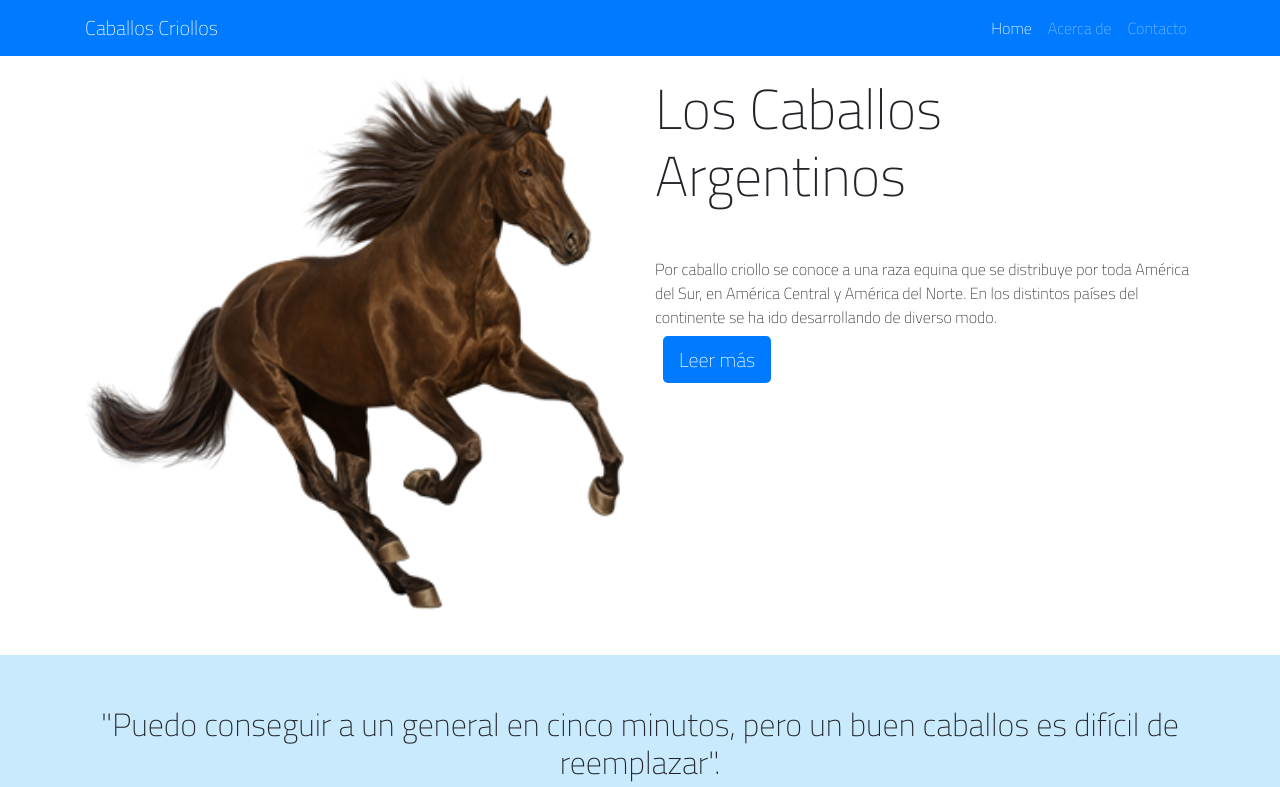
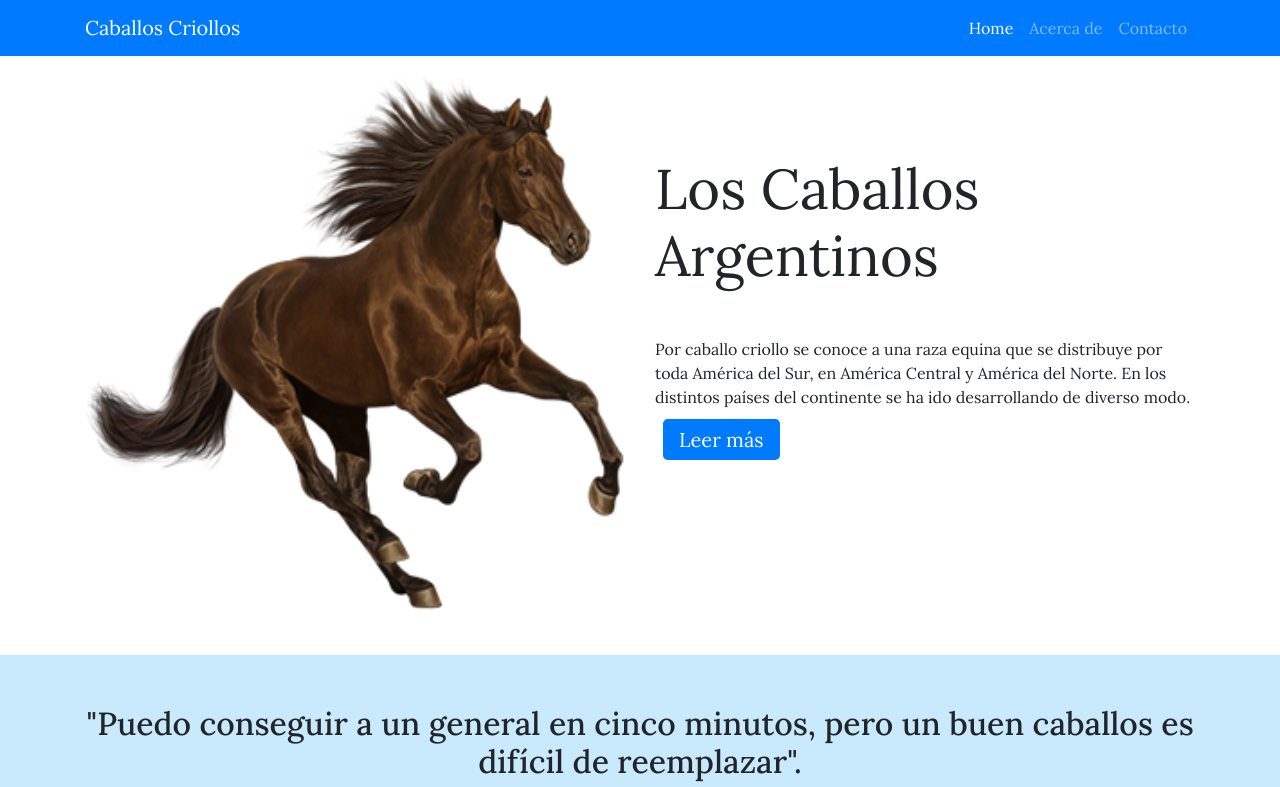
Before and after one commit to Lucasfranco1/Lading-Page-Caballos-Argentinos, a plain HTML site: page index.html in a window 1280 px wide. Shown: the top 787 px of the page. Drawn offline with nearby package versions, Linux system fonts and the light colour scheme.

Commit message:
Fixes in desing

```diff
--- a/css/main.css
+++ b/css/main.css
@@ -1,5 +1,12 @@
+html, body{
+	overflow-x: hidden;
+}
+
 body{
-    font-family: 'Titillium Web', sans-serif;
+	font-family: 'Lora', serif;
+}
+.section-title{
+	margin-top: 5rem;
 }
 header{
     margin-top: 75px;
--- a/index.html
+++ b/index.html
@@ -1,5 +1,6 @@
 <!DOCTYPE html>
 <html lang="en">
+
 <head>
   <meta charset="UTF-8">
   <meta http-equiv="X-UA-Compatible" content="IE=edge">
@@ -8,29 +9,33 @@
   <!-- Fonts Google -->
   <link rel="preconnect" href="https://fonts.googleapis.com">
   <link rel="preconnect" href="https://fonts.gstatic.com" crossorigin>
-<link href="https://fonts.googleapis.com/css2?family=Titillium+Web:wght@200&display=swap" rel="stylesheet">
+  <link href="https://fonts.googleapis.com/css2?family=Lora:wght@400;500;600;700&display=swap" rel="stylesheet">
+  <link rel="shortcut icon" href="/img/vector_horse.png" type="image/x-icon">
   <!-- BOOTSTRAP -->
 
-    <link rel="stylesheet" href="https://cdn.jsdelivr.net/npm/bootstrap@4.6.0/dist/css/bootstrap.min.css" integrity="sha384-B0vP5xmATw1+K9KRQjQERJvTumQW0nPEzvF6L/Z6nronJ3oUOFUFpCjEUQouq2+l" crossorigin="anonymous">
+  <link rel="stylesheet" href="https://cdn.jsdelivr.net/npm/bootstrap@4.6.0/dist/css/bootstrap.min.css"
+    integrity="sha384-B0vP5xmATw1+K9KRQjQERJvTumQW0nPEzvF6L/Z6nronJ3oUOFUFpCjEUQouq2+l" crossorigin="anonymous">
 
   <!-- Scroll Reveal -->
   <script src="https://unpkg.com/scrollreveal/dist/scrollreveal.min.js"></script>
   <!-- CUSTOM CSS -->
   <link rel="stylesheet" href="css/main.css">
   <!-- Estilos de los botones -->
-	<link rel="stylesheet" href="css/uno.css">
+  <link rel="stylesheet" href="css/button-one.css">
 
 </head>
+
 <body>
   <!-- NAVBAR -->
   <nav class="navbar navbar-expand-lg navbar-dark bg-primary fixed-top">
     <div class="container">
       <a class="navbar-brand" href="#">Caballos Criollos</a>
-        <button class="navbar-toggler" type="button" data-toggle="collapse" data-target="#navbarNav" aria-controls="navbarNav" aria-expanded="false" aria-label="Toggle navigation">
+      <button class="navbar-toggler" type="button" data-toggle="collapse" data-target="#navbarNav"
+        aria-controls="navbarNav" aria-expanded="false" aria-label="Toggle navigation">
         <span class="navbar-toggler-icon"></span>
       </button>
       <div class="collapse navbar-collapse" id="navbarNav">
-          <ul class="navbar-nav ml-auto" >
+        <ul class="navbar-nav ml-auto">
           <li class="nav-item active">
             <a class="nav-link" href="#header">Home <span class="sr-only">(current)</span></a>
           </li>
@@ -57,9 +62,11 @@
         </div>
         <div class="col-md-6">
           <div class="header-content-right">
-                        <h1 class="display-4">Los Caballos Argentinos</h1>
-                        <p class="mt-5">Por caballo criollo se conoce a una raza equina que se distribuye por toda América del Sur, en América Central y América del Norte. En los distintos países del continente se ha ido desarrollando de diverso modo. </p>
-                        <a href="#" class="bnt btn-primary btn-lg m-2 header-btn " >Leer más</a>
+            <h1 class="display-4 section-title">Los Caballos Argentinos</h1>
+            <p class="mt-5">Por caballo criollo se conoce a una raza equina que se distribuye por toda América del Sur,
+              en América Central y América del Norte. En los distintos países del continente se ha ido desarrollando de
+              diverso modo. </p>
+            <a href="#" class="bnt btn-primary btn-lg m-2 header-btn ">Leer más</a>
           </div>
         </div>
 
@@ -87,9 +94,14 @@
         </div>
         <div class="col-md-6 my-auto">
           <div class="info-rignt">
-                          <h1>Orígenes</h1>
+            <h1 class="section-title">Orígenes</h1>
             <p>
-                            El caballo criollo es descendiente del caballo ibérico traído por los conquistadores españoles a América. Un compuesto genético de caballos derivado del caballo berberisco del norte de África, del caballo del Valle del Guadalquivir en Andalucía y otros que se agrupaban en el género de caballos de trabajo llamados "jacas" o "rocines". Ya en América, algunos de ellos escaparon de las haciendas y misiones religiosas. En el campo formaron grandes manadas y una vez expuestos a un entorno salvaje, la selección natural y la endogamia, les fijaron características genéticas propias.
+              El caballo criollo es descendiente del caballo ibérico traído por los conquistadores españoles a América.
+              Un compuesto genético de caballos derivado del caballo berberisco del norte de África, del caballo del
+              Valle del Guadalquivir en Andalucía y otros que se agrupaban en el género de caballos de trabajo llamados
+              "jacas" o "rocines". Ya en América, algunos de ellos escaparon de las haciendas y misiones religiosas. En
+              el campo formaron grandes manadas y una vez expuestos a un entorno salvaje, la selección natural y la
+              endogamia, les fijaron características genéticas propias.
             </p>
             <a href="#" class="btn btn-primary btn-lg">Leer más</a>
           </div>
@@ -105,19 +117,26 @@
       <div class="row my-5">
         <div class="col-md-6">
           <h2 style="text-align: center;">Casi perdido</h2>
-                      <p style="padding-left: 20px;">Después de 1816, tras la independencia y debido a la creciente europeización en todos los ámbitos de la vida argentina, el caballo criollo fue dejado de lado como raza y mestizado con sangres extranjeras en la creencia de que así se lo mejoraría. Se lograron caballos de mayor altura y más veloces, pero todo ello en detrimento de la resistencia a la fatiga y a las condiciones extremas.</p>
+          <p style="padding-left: 20px;">Después de 1816, tras la independencia y debido a la creciente europeización en
+            todos los ámbitos de la vida argentina, el caballo criollo fue dejado de lado como raza y mestizado con
+            sangres extranjeras en la creencia de que así se lo mejoraría. Se lograron caballos de mayor altura y más
+            veloces, pero todo ello en detrimento de la resistencia a la fatiga y a las condiciones extremas.</p>
 
         </div>
         <div class="col-md-6">
           <h2>La recuperación</h2>
-                      <p style="padding-right: 20px;"> Hubo un grupo de estancieros leales a las aptitudes del caballo criollo, que mantuvo sus animales sin mestizar, con las características adquiridas a través de 400 años de selección natural. A principios del Siglo XX, pese a todo, aún existían caballadas salvajes en la Patagonia, y también cerca de Buenos Aires, en los relictos de Sierras de la Ventania o Sierras de la Ventana y Sierras de Tandilia.</p>
+          <p style="padding-right: 20px;"> Hubo un grupo de estancieros leales a las aptitudes del caballo criollo, que
+            mantuvo sus animales sin mestizar, con las características adquiridas a través de 400 años de selección
+            natural. A principios del Siglo XX, pese a todo, aún existían caballadas salvajes en la Patagonia, y también
+            cerca de Buenos Aires, en los relictos de Sierras de la Ventania o Sierras de la Ventana y Sierras de
+            Tandilia.</p>
         </div>
       </div>
     </div>
   </section>
   <!-- Formulario de contacto -->
   <footer id="contact" style=" margin: 40px; padding-bottom: 80px;">
-          <div class="container" >
+    <div class="container">
       <div class="row" style="justify-content: center;">
         <div class="col-md-5">
           <form class="card my-4">
@@ -131,7 +150,7 @@
 
               </div>
               <div class="form-group">
-                                <textarea  cols="30" rows="10" placeholder="Message" class="form-control"></textarea>
+                <textarea cols="30" rows="10" placeholder="Message" class="form-control"></textarea>
 
               </div>
               <button class="boton uno"><span>Send</span></button>
@@ -144,8 +163,12 @@
   </footer>
 
   <!-- BOOTSTRAP 4.6 SCRIP -->
- <script src="https://code.jquery.com/jquery-3.5.1.slim.min.js" integrity="sha384-DfXdz2htPH0lsSSs5nCTpuj/zy4C+OGpamoFVy38MVBnE+IbbVYUew+OrCXaRkfj" crossorigin="anonymous"></script>
-<script src="https://cdn.jsdelivr.net/npm/bootstrap@4.6.0/dist/js/bootstrap.bundle.min.js" integrity="sha384-Piv4xVNRyMGpqkS2by6br4gNJ7DXjqk09RmUpJ8jgGtD7zP9yug3goQfGII0yAns" crossorigin="anonymous"></script>
+  <script src="https://code.jquery.com/jquery-3.5.1.slim.min.js"
+    integrity="sha384-DfXdz2htPH0lsSSs5nCTpuj/zy4C+OGpamoFVy38MVBnE+IbbVYUew+OrCXaRkfj"
+    crossorigin="anonymous"></script>
+  <script src="https://cdn.jsdelivr.net/npm/bootstrap@4.6.0/dist/js/bootstrap.bundle.min.js"
+    integrity="sha384-Piv4xVNRyMGpqkS2by6br4gNJ7DXjqk09RmUpJ8jgGtD7zP9yug3goQfGII0yAns"
+    crossorigin="anonymous"></script>
 
   <!-- Scripts -->
   <script>
@@ -195,4 +218,5 @@ document.querySelectorAll('a[href^="#"]').forEach(anchor => {
   </script>
 
 </body>
+
 </html>
```
Also changed, not shown: css/button-one.css (renamed from css/uno.css), img/vector_horse.png (added). Lines whose indentation alone changed are shown as unchanged.
